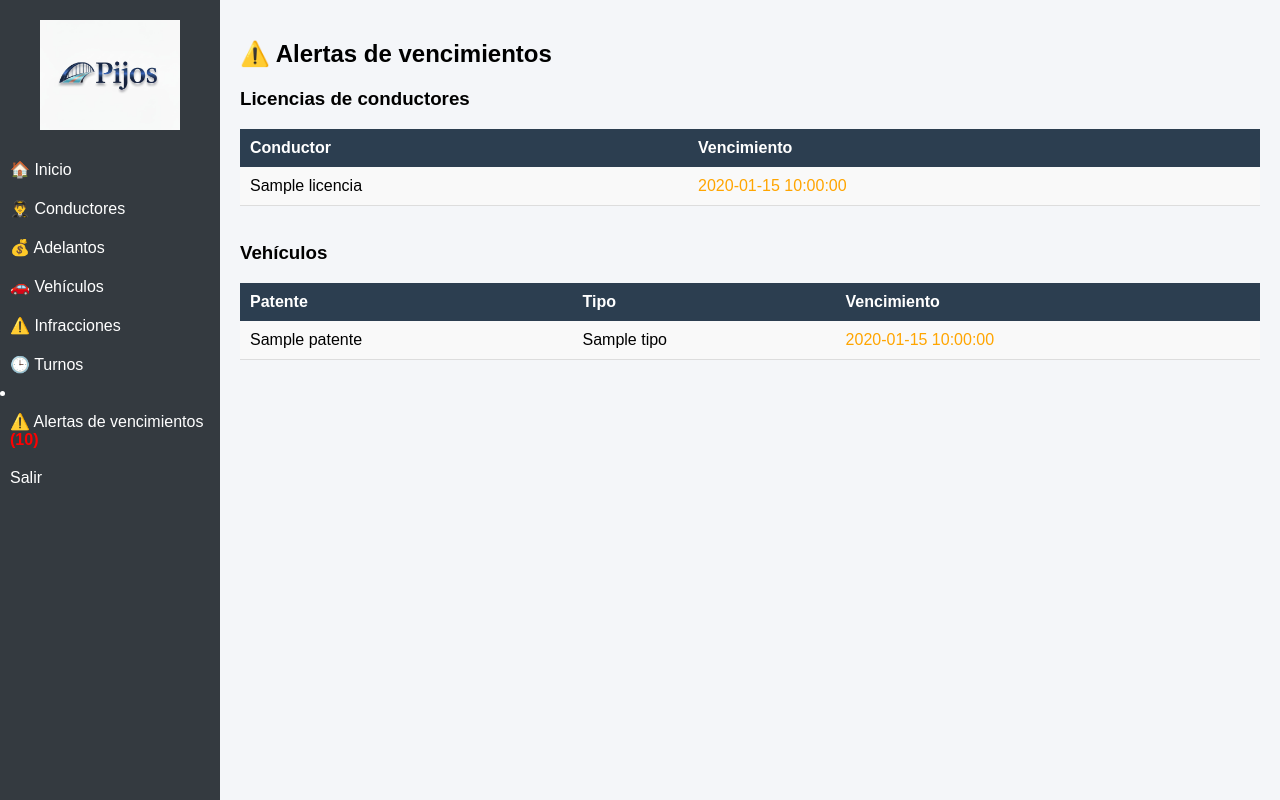
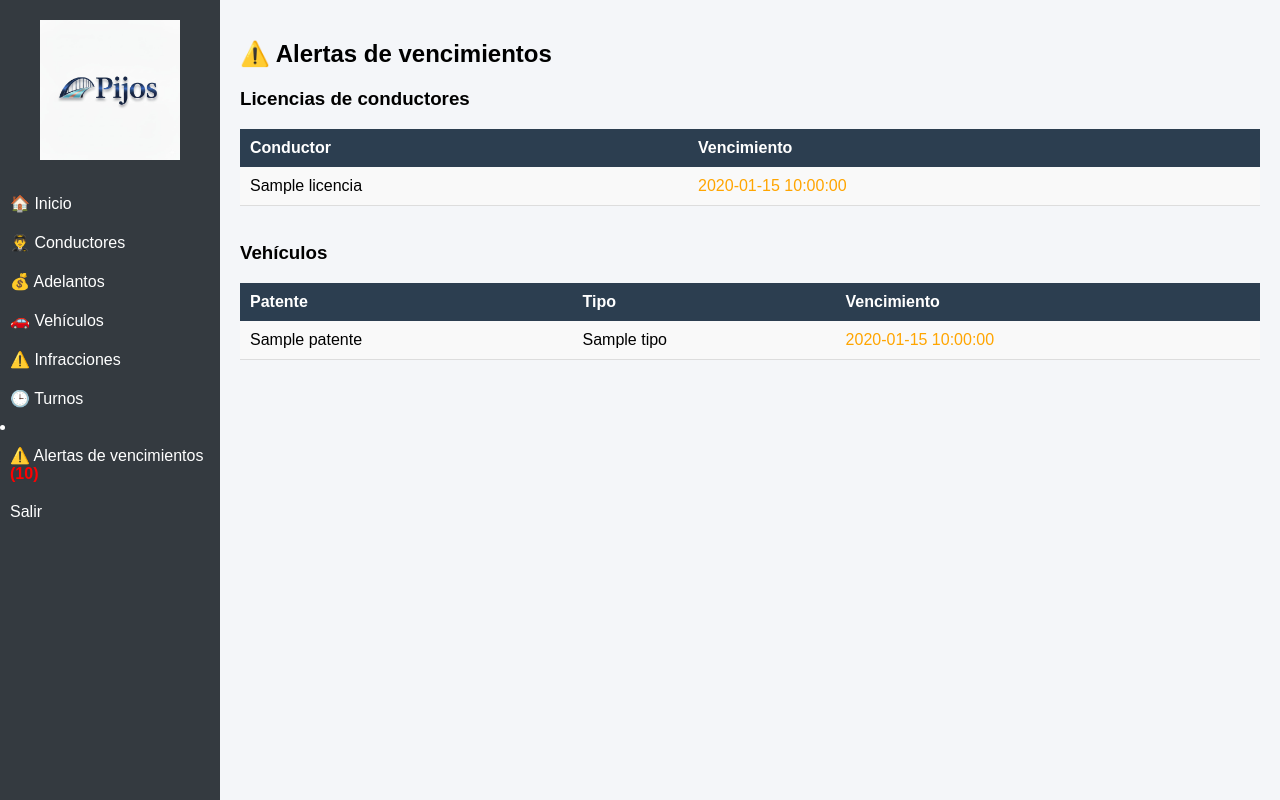
Before and after one commit to flotapjs-tech/mi_app_empresa, a Python web app: template templates/alertas.html in a window 1280 px wide. Run offline with Jinja, Linux system fonts and the light colour scheme; the template is opened without the code that fills it: most values are stand-ins (such as "Sample title", 1, 10 or a date in 2020).

Commit message:
correccion renderizado de logo

```diff
--- a/templates/layout.html
+++ b/templates/layout.html
@@ -21,22 +21,7 @@
             box-sizing: border-box;
         }
 
-        .sidebar-header {
-            height: 110px;          /* reserva espacio */
-            display: flex;
-            justify-content: center;
-            align-items: center;
-            margin-bottom: 20px;
-            overflow: hidden;       /* evita micro-flash lateral */
-            flex-shrink: 0;
-        }
 
-        .sidebar-logo {
-            width: 140px;          /* tu tamaño original */
-            height: auto;
-            display: block;
-            max-width: 100%;
-        }
 
         .sidebar h2 {
             text-align: center;
@@ -153,13 +138,8 @@
 <body>
 
 <div class="sidebar">
-    <div class="sidebar-header">
-            <img
-                class="sidebar-logo"
-                src="{{ url_for('static', filename='img/logo.png') }}"
-                alt="Logo empresa"
-                width="140"
-            >
+    <div style="text-align: center; margin-bottom: 20px;">
+        <img src="{{ url_for('static', filename='img/logo.webp') }}" width="140">
     </div>
     <p style="text-align: center;"> {{ session["usuario"] }}</p>
     <a href="/">🏠 Inicio</a>
```
Also changed, not shown: static/img/logo.webp (added).
